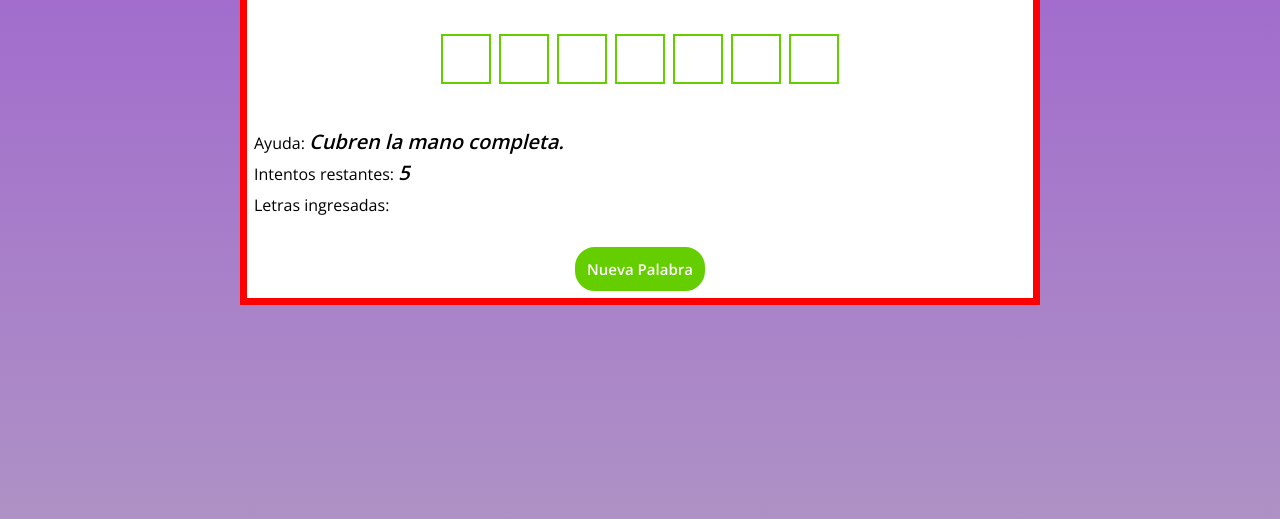
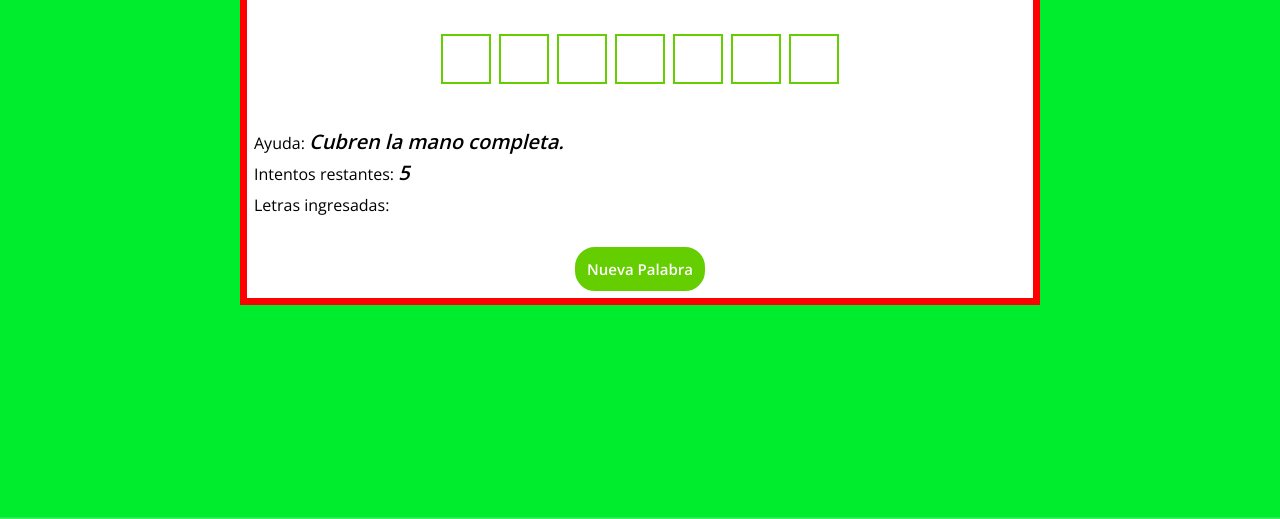
Before and after one commit to DidoMercadeo/Adivina-la-palabra, a plain HTML site: page index.html in a window 1280 px wide. Shown: the part 297-816 px from the top of the page. Drawn offline with nearby package versions, Linux system fonts and the light colour scheme.

Commit message:
estilo.css

```diff
--- a/estilo.css
+++ b/estilo.css
@@ -4,7 +4,8 @@
     font-family: 'Open Sans';
 }
 body{
-    background: linear-gradient( #9b58d1,#ae91c5 );
+    background: url(img/dido.png);
+    background-size: cover;
     height: 100vh;
     display: flex;
     justify-content: center;
```
